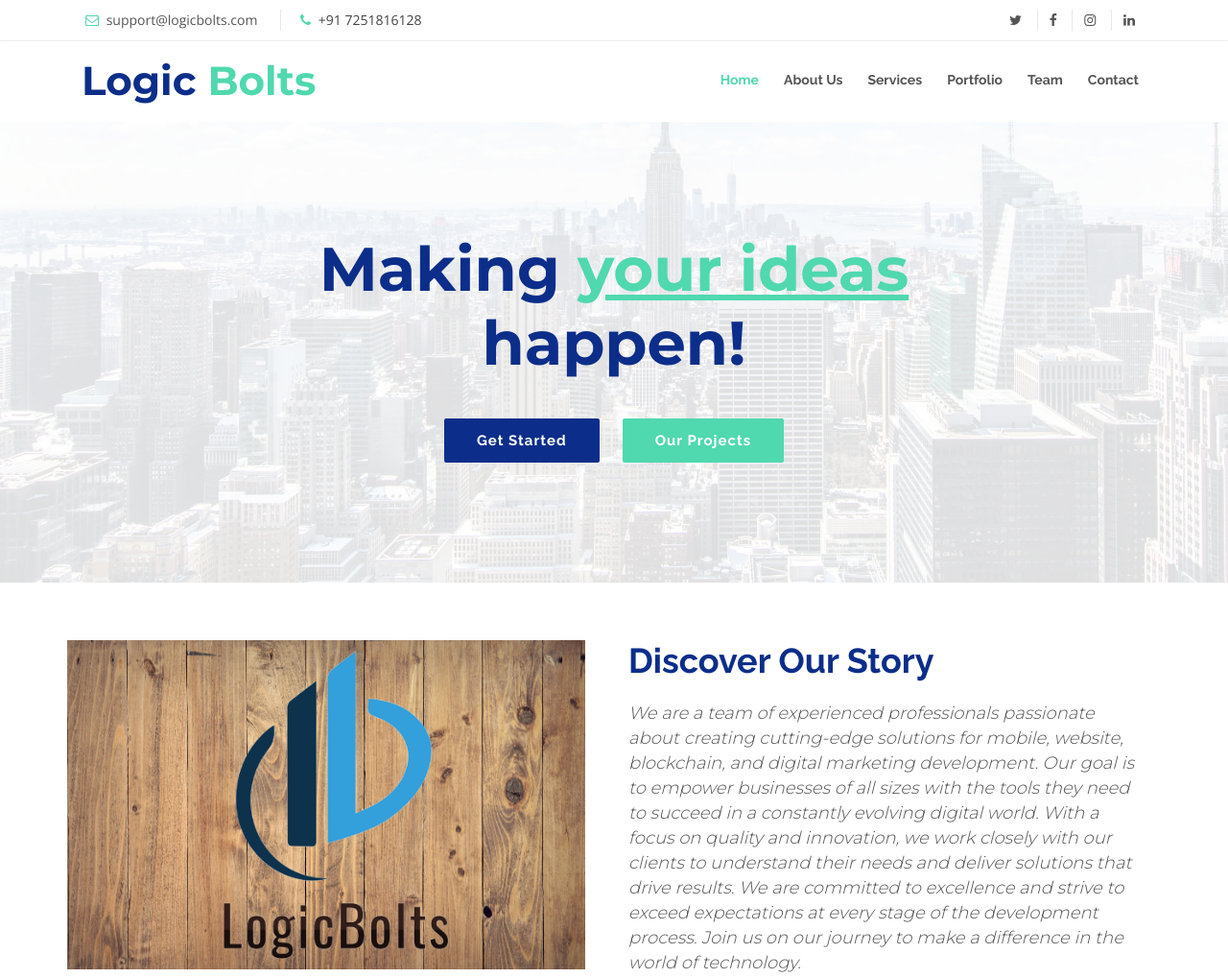
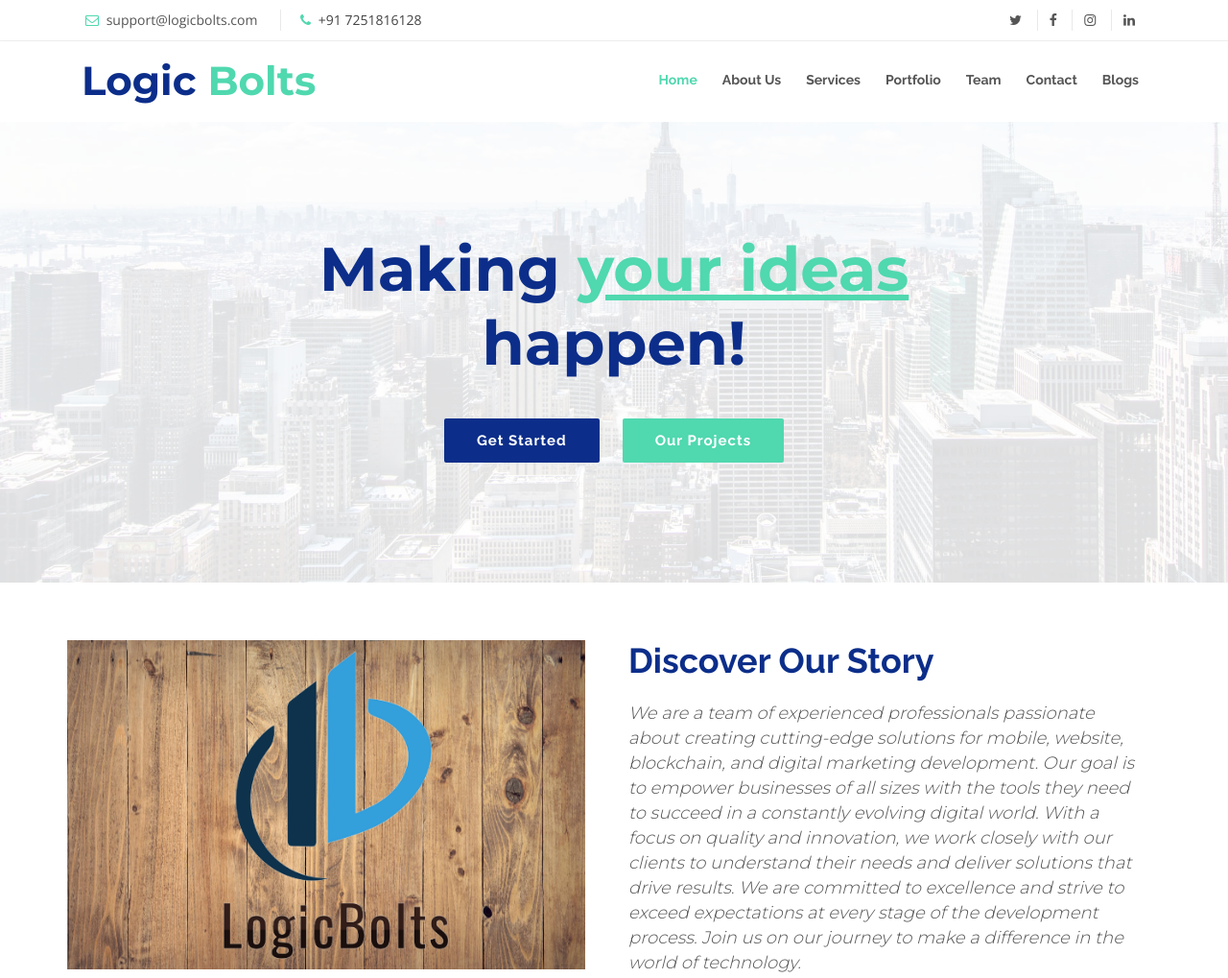
Before and after one commit to sanjaysingh1990/logicbolts, a plain HTML site: page index.html in a window 1280 px wide. Shown: the top 1019 px of the page at 96% size. Drawn offline with nearby package versions, Linux system fonts and the light colour scheme; files whose address does not match are found by name.

Commit message:
blog section added

```diff
--- a/index.html
+++ b/index.html
@@ -83,6 +83,8 @@
                     <li><a href="#team">Team</a></li>
 
                     <li><a href="#contact">Contact</a></li>
+
+                    <li><a href="https://logicbolts.in/" target="_blank">Blogs</a></li>
                 </ul>
             </nav>
             <!-- #nav-menu-container -->
```
